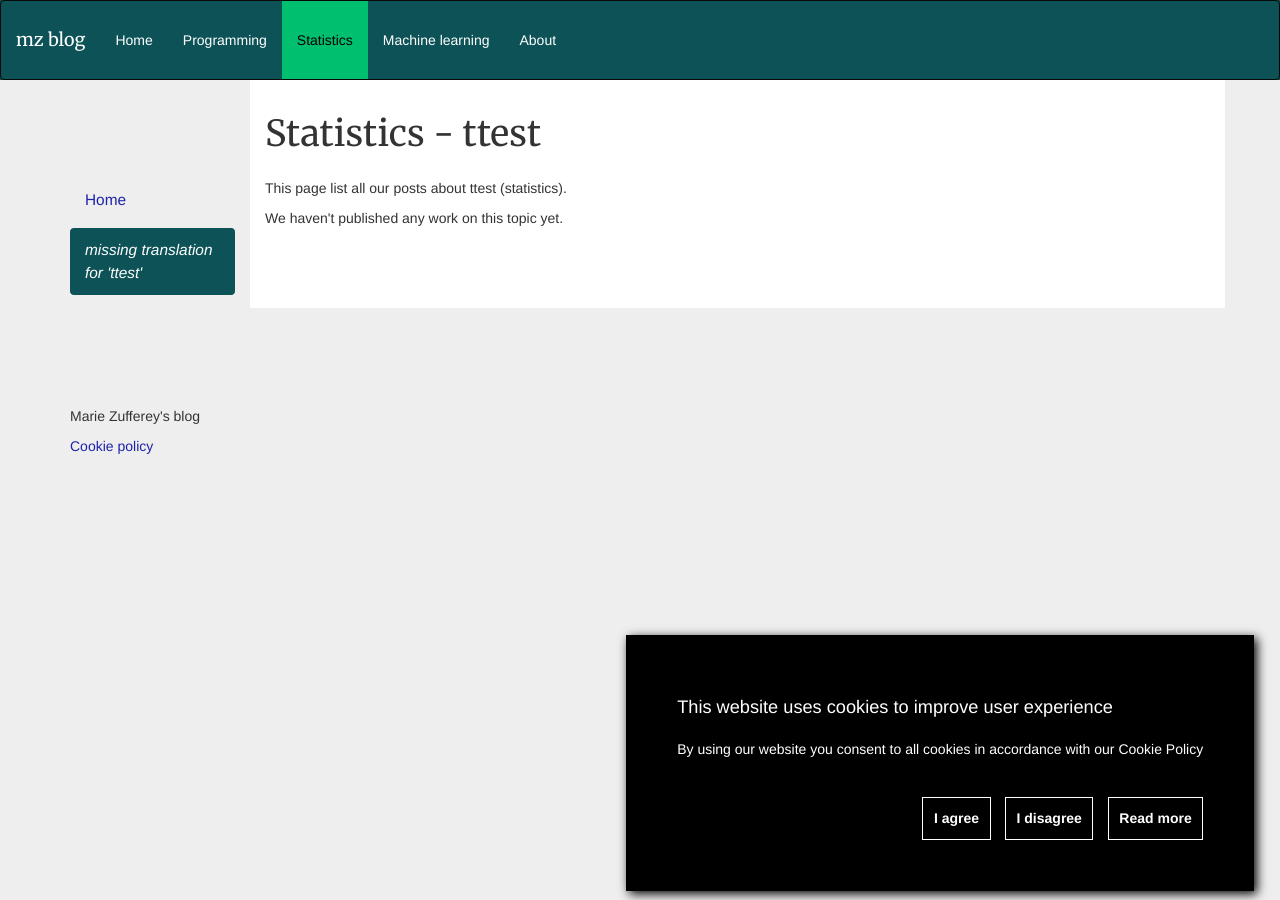
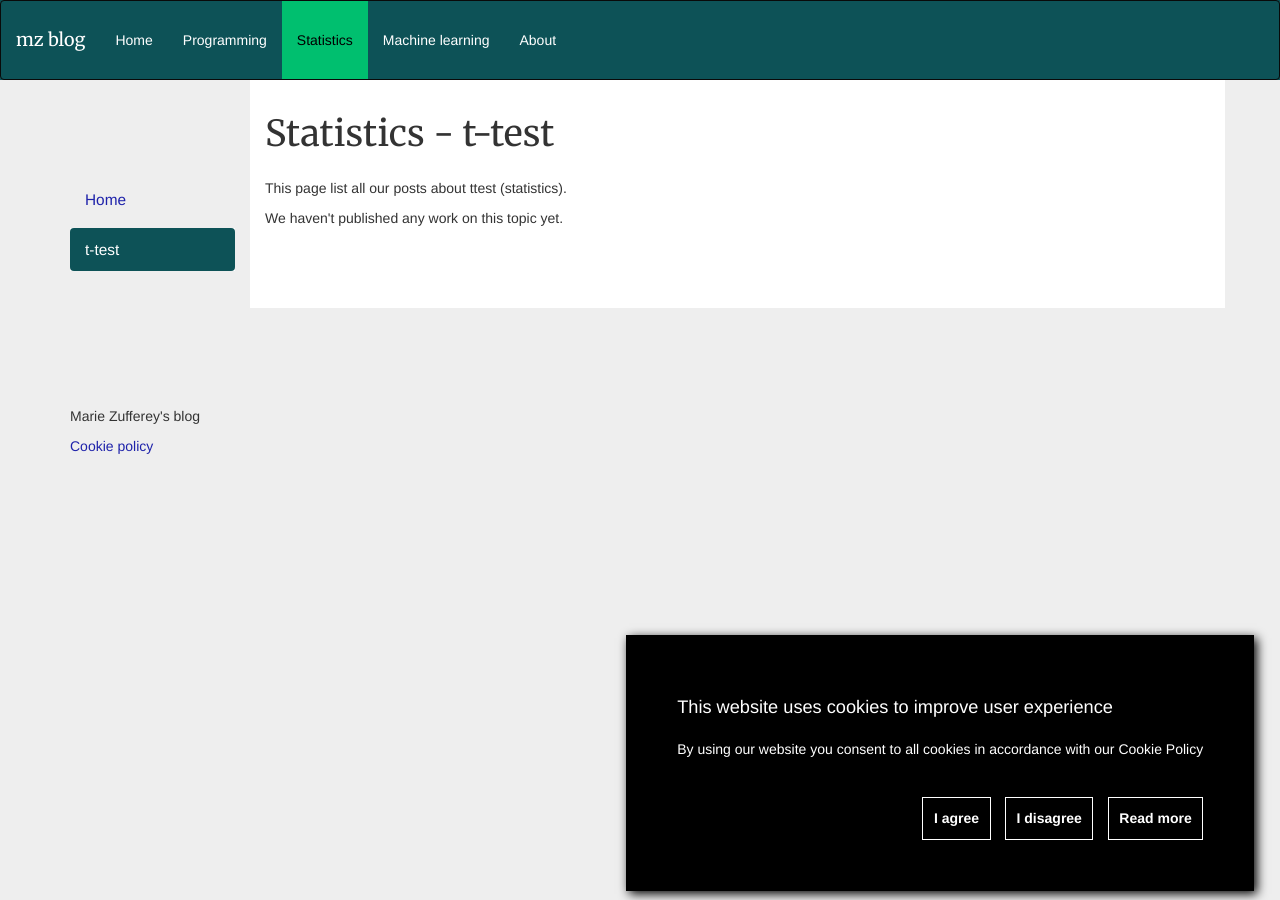
Before and after one commit to marzuf/marzuf.github.io, a Jekyll site: the page built from topics/statistics/sidebar/ttest.md, in a window 1280 px wide. Built offline with Jekyll 4.4.1, drawn with Linux system fonts in a browser that asks for light colours.

Commit message:
06.10.20_46

```diff
--- a/_data/translations.yml
+++ b/_data/translations.yml
@@ -111,3 +111,5 @@
   en-gb: C++
 - id: java
   en-gb: Java
+- id: ttest
+  en-gb: t-test
--- a/_layouts/side_navigation.html
+++ b/_layouts/side_navigation.html
@@ -29,7 +29,7 @@ layout: default
 <div class="sidenav">
   <section>
     <div class="page_title">
-      {% if page.category %}
+      {% if page.tag_filter %}
         <h1>{% include fn_translate string=page.category %} - {% include fn_translate string=page_title %}</h1>
       {% else %}
         <h1>{% include fn_translate string=page_title %}</h1>
--- a/_layouts/topic_list.html
+++ b/_layouts/topic_list.html
@@ -3,7 +3,7 @@ layout: side_navigation
 ---
 
 {% if page.category %}
-  {% assign filtered_posts = site.categories[page.category] %}
+  {% assign filtered_posts  = site.posts | where: "category", page.category %}
 {% else %}
   {% assign filtered_posts = site.posts %}
 {% endif %}
```
Also changed, not shown: 1 other file.
